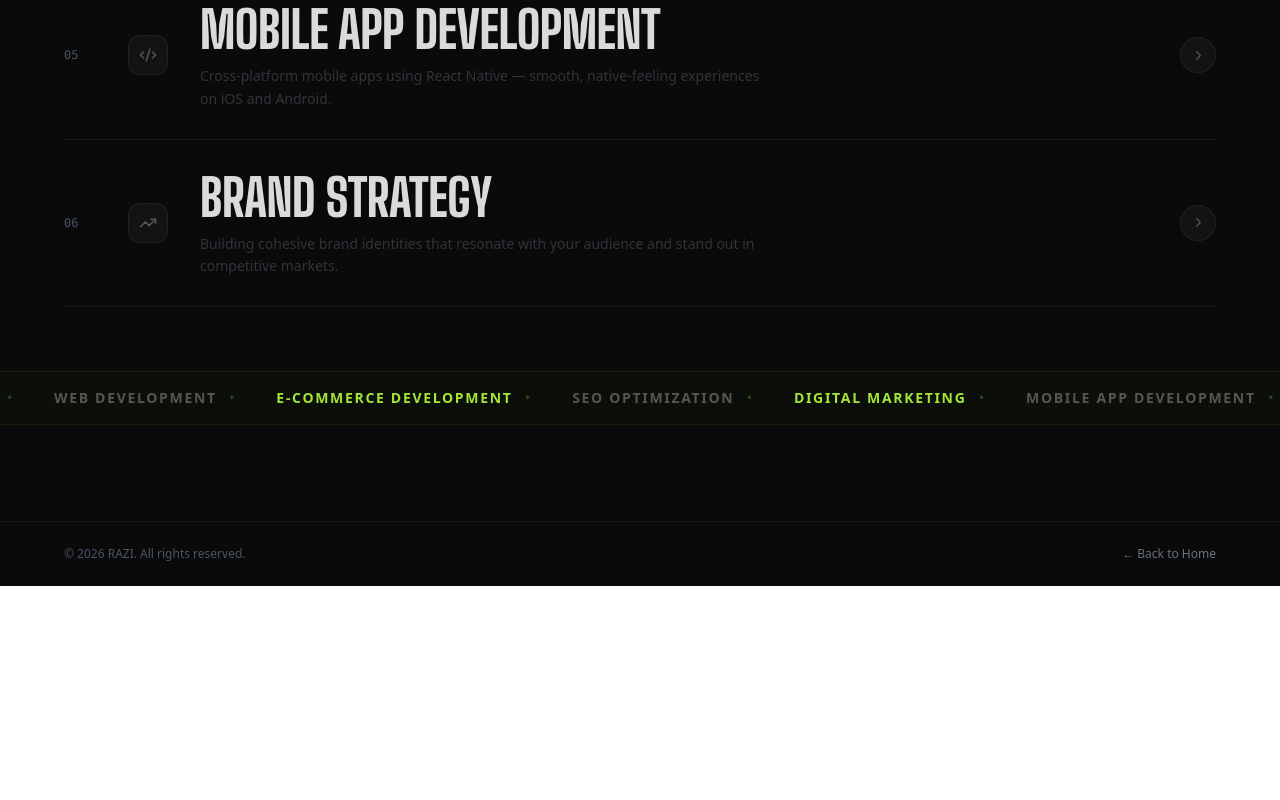
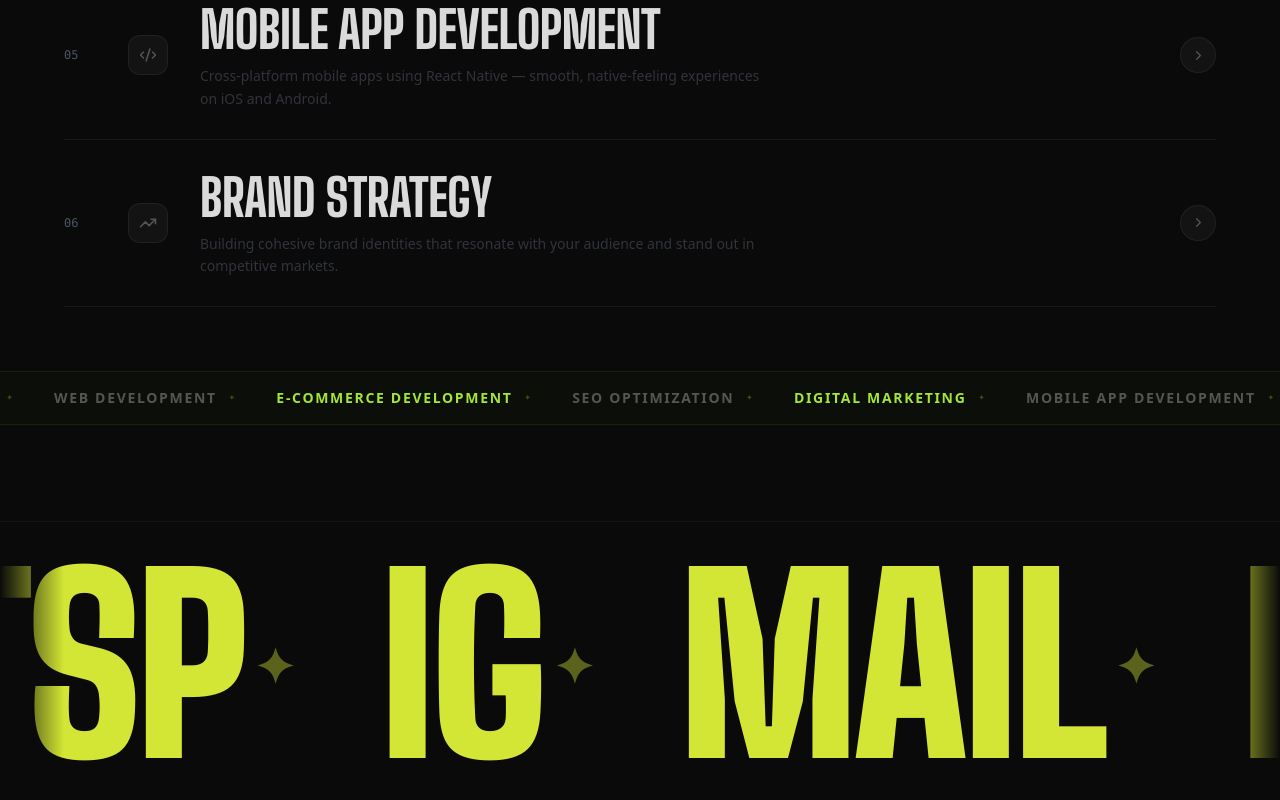
Before and after one commit to razi112/profile-, a React (Vite) app: page /about in a window 1280 px wide. Shown: the part 2477-3277 px from the top of the page. Before the commit the page ends 3063 px from the top, so only its background shows below. Built offline with nearby package versions, Linux system fonts and the light colour scheme; no server answers; a web font is replaced by a local one.

Commit message:
change footer

```diff
--- a/src/About.tsx
+++ b/src/About.tsx
@@ -1,4 +1,4 @@
-import React, { useState } from 'react';
+import React, { useState, useEffect, useRef } from 'react';
 import { motion } from 'framer-motion';
 import { useNavigate } from 'react-router-dom';
 import {
@@ -152,6 +152,110 @@ function WhatIDoRow({ num, Icon, title, desc }: { num: string; Icon: React.Eleme
         <ChevronRight size={15} style={{ color: hovered ? '#000' : '#555', transition: 'color 0.3s ease' }} />
       </motion.div>
     </motion.div>
+  );
+}
+
+/* ── About Footer Marquee ─────────────────────────────────────────── */
+function AboutFooterMarquee() {
+  const footerRef = useRef<HTMLElement>(null);
+  const trackRef = useRef<HTMLDivElement>(null);
+  const linksRef = useRef<(HTMLAnchorElement | null)[]>([]);
+
+  const SOCIAL_ITEMS = [
+    'WTSP', 'IG', 'MAIL', 'FCB',
+    'WTSP', 'IG', 'MAIL', 'FCB',
+    'WTSP', 'IG', 'MAIL', 'FCB',
+    'WTSP', 'IG', 'MAIL', 'FCB',
+  ];
+  const socialLinks: Record<string, string> = {
+    WTSP: 'https://wa.me/919746711804',
+    IG: 'https://instagram.com/nte_vibes',
+    MAIL: 'mailto:razi61293697@gmail.com',
+    FCB: 'https://facebook.com',
+  };
+
+  useEffect(() => {
+    let ctx: any;
+    import('gsap').then(({ gsap }) => {
+      import('gsap/ScrollTrigger').then(({ ScrollTrigger }) => {
+        gsap.registerPlugin(ScrollTrigger);
+        ctx = gsap.context(() => {
+          gsap.fromTo(
+            footerRef.current,
+            { y: 80, opacity: 0 },
+            {
+              y: 0, opacity: 1, duration: 1, ease: 'power3.out',
+              scrollTrigger: { trigger: footerRef.current, start: 'top 90%', toggleActions: 'play none none none' },
+            }
+          );
+          const links = linksRef.current.filter(Boolean);
+          gsap.fromTo(
+            links,
+            { clipPath: 'inset(0 100% 0 0)', opacity: 0, x: -40 },
+            {
+              clipPath: 'inset(0 0% 0 0)', opacity: 1, x: 0,
+              duration: 0.9, ease: 'power4.out', stagger: 0.08,
+              scrollTrigger: { trigger: footerRef.current, start: 'top 85%', toggleActions: 'play none none none' },
+            }
+          );
+          gsap.to(trackRef.current, {
+            skewX: -3, ease: 'none',
+            scrollTrigger: { trigger: footerRef.current, start: 'top bottom', end: 'bottom top', scrub: 1.5 },
+          });
+        }, footerRef);
+      });
+    });
+    return () => ctx?.revert();
+  }, []);
+
+  return (
+    <footer
+      ref={footerRef}
+      className="relative z-10 select-none"
+      style={{ background: '#0a0a0a', borderTop: '1px solid rgba(255,255,255,0.04)', opacity: 0 }}
+    >
+      <div
+        className="marquee-wrapper w-full overflow-hidden"
+        style={{
+          paddingTop: '24px',
+          paddingBottom: '24px',
+          maskImage: 'linear-gradient(to right, transparent 0%, black 5%, black 95%, transparent 100%)',
+        }}
+      >
+        <div ref={trackRef} className="marquee-track">
+          {SOCIAL_ITEMS.map((item, i) => (
+            <a
+              key={i}
+              ref={el => { linksRef.current[i] = el; }}
+              href={socialLinks[item]}
+              target={item !== 'MAIL' ? '_blank' : undefined}
+              rel="noopener noreferrer"
+              className="footer-social-link flex items-center shrink-0"
+              style={{
+                fontFamily: '"Big Shoulders Display", sans-serif',
+                fontWeight: 900,
+                fontSize: 'clamp(88px, 22vw, 240px)',
+                letterSpacing: '-0.02em',
+                textTransform: 'uppercase',
+                color: '#d4e635',
+                padding: '0 40px',
+                lineHeight: 1,
+                whiteSpace: 'nowrap',
+                textDecoration: 'none',
+                transition: 'color 0.3s ease',
+                display: 'inline-flex',
+                alignItems: 'center',
+              }}
+              onMouseEnter={e => (e.currentTarget.style.color = '#ffffff')}
+              onMouseLeave={e => (e.currentTarget.style.color = '#d4e635')}
+            >
+              {item}
+              <span style={{ color: 'rgba(212,230,53,0.4)', margin: '0 10px', fontSize: '0.2em', verticalAlign: 'middle' }}>✦</span>
+            </a>
+          ))}
+        </div>
+      </div>
+    </footer>
   );
 }
 
@@ -373,12 +477,10 @@ export default function About() {
 
       </motion.div>
 
-      {/* ── Footer strip ── */}
-      <div className="relative z-10 border-t border-white/5 px-6 sm:px-10 lg:px-16 py-6 flex items-center justify-between"
-        style={{ background: 'rgba(10,10,10,0.8)' }}>
-        <span className="text-gray-600 text-xs">© 2026 RAZI. All rights reserved.</span>
-        <a href="/" className="text-xs text-gray-500 hover:text-white transition-colors">← Back to Home</a>
-      </div>
+      {/* ── Social Links — marquee footer ── */}
+      <AboutFooterMarquee />
+
+
     </div>
   );
 }
```
